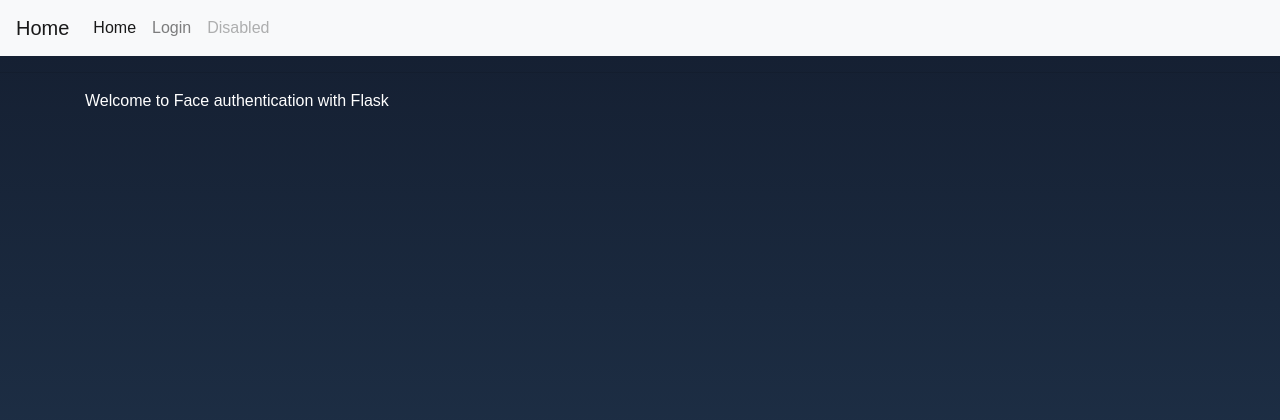
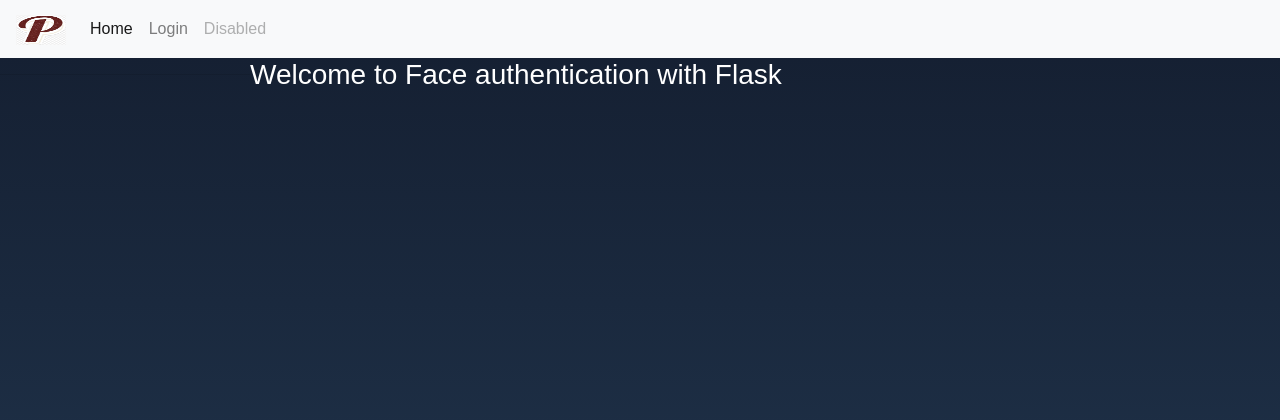
Before and after one commit to Muanya/face-auth-flask, a Flask app: page / in a window 1280 px wide. Shown: the top 420 px of the page. Run offline with Flask 2, Linux system fonts and the light colour scheme; some libraries are stand-ins or nearby versions.

Commit message:
second commit

```diff
--- a/app/static/style.css
+++ b/app/static/style.css
@@ -12,7 +12,16 @@ body {
 }
 
 
+.logo {
+  width: 50px;
+  height: 30px;
+}
 
+.message {
+  color: red;
+  width: 250px;
+  float: left;
+}
 
 /*  Login form */
 
--- a/app/templates/baseLayout.html
+++ b/app/templates/baseLayout.html
@@ -11,7 +11,7 @@
 <body>
 
     <nav class="navbar navbar-expand-lg navbar-light bg-light">
-  <a class="navbar-brand" href="{{ url_for('index') }}">Home</a>
+  <a class="navbar-brand" href="{{ url_for('index') }}"><img  class="logo" src="{{url_for('static', filename='images/p3.png')}}"></a>
   <button class="navbar-toggler" type="button" data-toggle="collapse" data-target="#navbarSupportedContent" aria-controls="navbarSupportedContent" aria-expanded="false" aria-label="Toggle navigation">
     <span class="navbar-toggler-icon"></span>
   </button>
@@ -19,7 +19,7 @@
   <div class="collapse navbar-collapse" id="navbarSupportedContent">
     <ul class="navbar-nav mr-auto">
       <li class="nav-item active">
-        <a class="nav-link" href="#">Home <span class="sr-only">(current)</span></a>
+        <a class="nav-link" href="{{ url_for('index') }}">Home <span class="sr-only">(current)</span></a>
       </li>
       <li class="nav-item">
         {% if current_user.is_anonymous %}
@@ -38,6 +38,7 @@
 
     </div>
 
+<div class="message">
   <hr>
         {% with messages = get_flashed_messages() %}
         {% if messages %}
@@ -48,6 +49,7 @@
         </ul>
         {% endif %}
         {% endwith %}
+    </div>
 
 <div class="container">
 
--- a/app/templates/home.html
+++ b/app/templates/home.html
@@ -5,8 +5,8 @@
 
 {%block content %}
 
-<p>
+<h3>
 Welcome to Face authentication with Flask
-</p>
+</h3>
 
 {%endblock%}
```
Also changed, not shown: app/static/images/p3.png (added).
